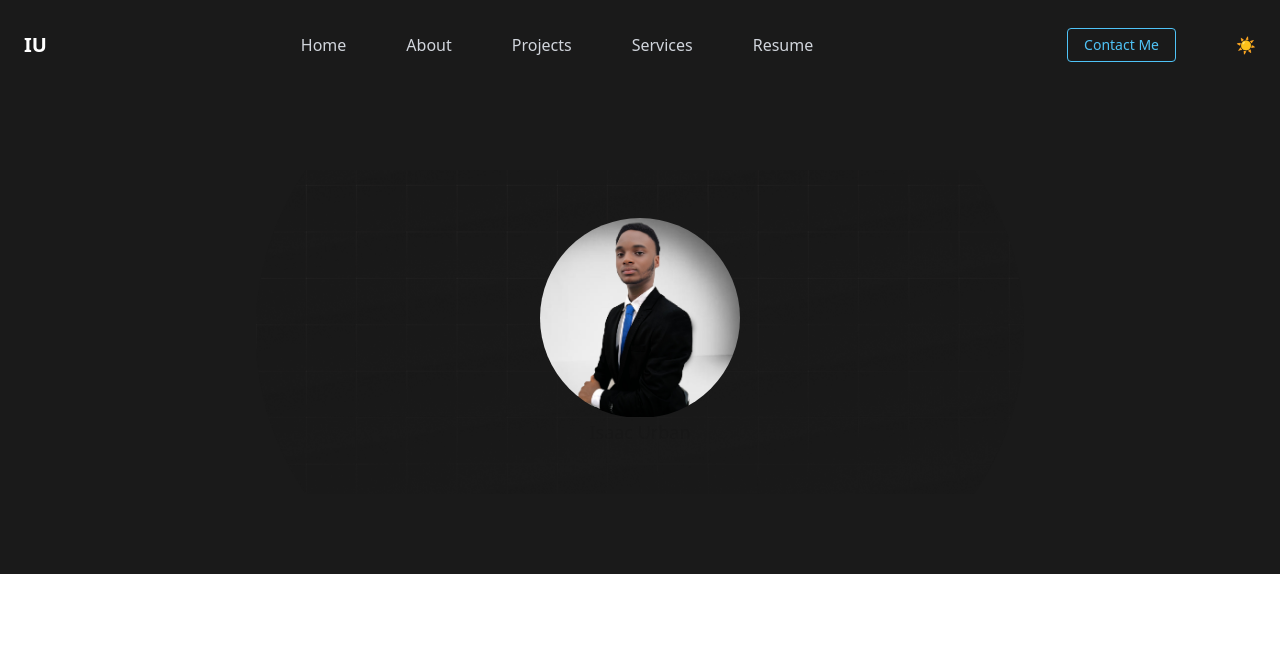
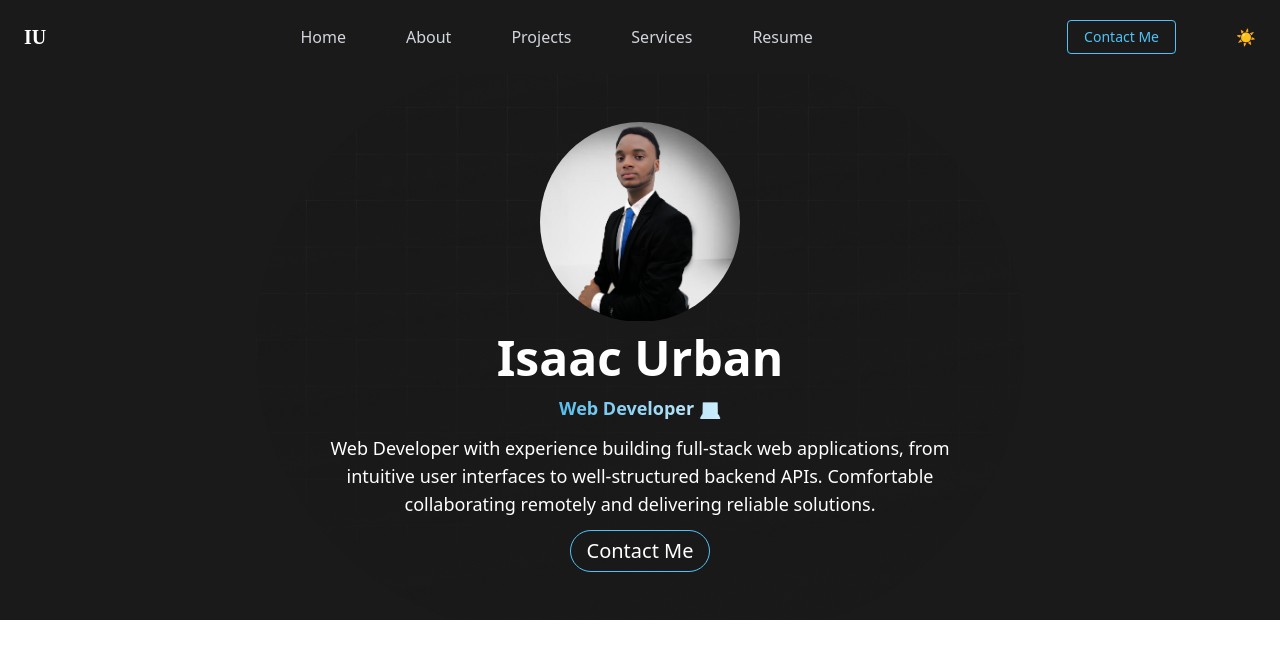
Before and after one commit to isaacurba/isaac-urban-portfolio, a React (Vite) app: page / in a window 1280 px wide. Shown: the top 658 px of the page. Built offline with nearby package versions, Linux system fonts and the light colour scheme.

Commit message:
Done with main section

```diff
--- a/src/components/Main.jsx
+++ b/src/components/Main.jsx
@@ -2,18 +2,34 @@ import boxBackground from "../assets/images/boxBackground.png"
 import isaac from "../assets/images/bobo 1.jpg"
 const Main = () => {
   return (
-    <main className='w-full bg-[#1a1a1a] py-20 px-4'>
+    <main className='w-full bg-[#1a1a1a] px-4'>
         <div className='relative max-w-3xl mx-auto flex flex-col items-center p-12 overflow-hidden'>
             <img
               src={boxBackground}
               alt=""
               className="absolute inset-0 w-full h-full object-cover z-0"
             />
-            <img src={isaac} alt="Isaac Urban" className="relative z-10 rounded-full w-50"/>
 
-            <p className="text-lg text-center">
-                Isaac Urban
-            </p>
+            <div className="z-10 flex flex-col items-center gap-3">
+                <img src={isaac} alt="Isaac Urban" className="relative rounded-full w-50"/>
+
+                <p className="text-5xl text-center text-white font-bold">
+                    Isaac Urban
+                </p>
+                <p
+                className="text-lg font-extrabold inline-block
+                 bg-gradient-to-r from-[#56bdeb] to-[#ceeefd]
+                 text-transparent bg-clip-text">
+                    Web Developer 💻
+                </p>
+                <p className="text-center text-white text-lg">
+                    Web Developer with experience building full-stack web applications, from intuitive user interfaces to well-structured backend APIs. Comfortable collaborating remotely and delivering reliable solutions.
+                </p>
+
+                <button className="border text-xl border-[#4fc3f7] text-white px-4 py-1.5 rounded-full text-sm hover:bg-[#4fc3f7] hover:text-white transition">
+                    Contact Me
+                </button>
+            </div>
         </div>
     </main>
   )
--- a/src/components/Navbar.jsx
+++ b/src/components/Navbar.jsx
@@ -6,10 +6,10 @@ const Navbar = () => {
 
   return (
     <header className="w-full bg-[#1a1a1a]">
-      <nav className="relative max-w-7xl mx-auto flex items-center justify-between px-6 py-7">
+      <nav className="relative max-w-7xl mx-auto flex items-center justify-between px-6 py-5">
 
         {/* Logo */}
-        <div className="text-white font-semibold text-xl z-50">
+        <div className="text-white font-bold cursive text-xl z-50">
           IU
         </div>
 
--- a/src/index.css
+++ b/src/index.css
@@ -1 +1,5 @@
 @import "tailwindcss";
+
+.cursive{
+    font-family: cursive;
+}
```
